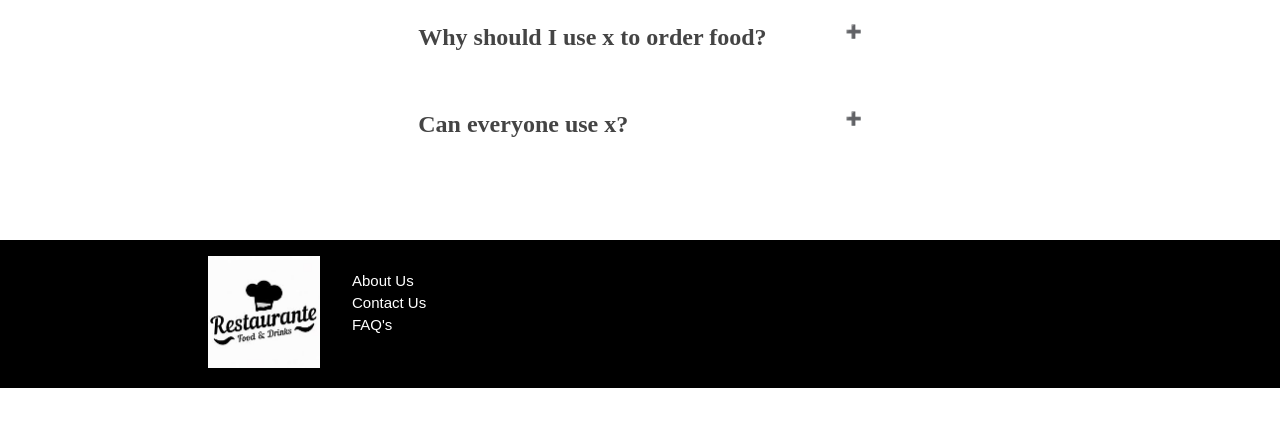
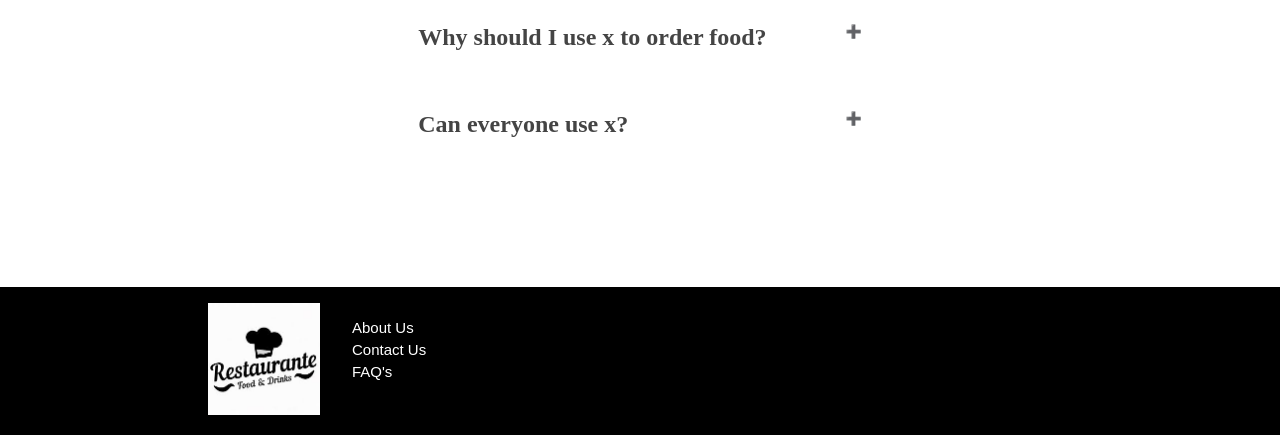
Before and after one commit to FEUP-LTW-2022/ltw-restaurant, a PHP site: page /faq.php in a window 1280 px wide. Shown: the part 365-800 px from the top of the page. Run offline with PHP 8.4, Linux system fonts and the light colour scheme.

Commit message:
footer almost working

```diff
--- a/css/style.css
+++ b/css/style.css
@@ -58,7 +58,7 @@ body>header>a:first-child>img{
 }
 
 /*sticky header */
-main, footer {
+main, footer{
   padding: 16px;
 }
 
@@ -68,7 +68,7 @@ main, footer {
   width: 100%;
 }
 
-.sticky + main ,footer{
+.sticky + main, footer{
   padding-top: 50px;
 }
 
@@ -393,19 +393,17 @@ display: flex;
 
 
   /*footer*/
-  footer {
-
-      background-color: black;
-      color: white;
-      padding: 1rem 11rem 1rem 11rem;
-      margin-top: 1rem;
-  }
-
-  #footer-main{
+.footer{
+    position: fixed;
+    left: 0;
+    bottom: 0;
+    width: 100%;
+    background-color: black;
+    color: white;
+    padding: 1rem 11rem 1rem 11rem;
     display: flex;
-    flex-wrap: wrap;
-  }
-
+    flex-direction: row;
+}
   #footer-logo{
     display: block;
     padding: 0 2rem;
--- a/templates/elements.tpl.php
+++ b/templates/elements.tpl.php
@@ -55,7 +55,7 @@ function drawFooter(){ ?>
 
 </main>
     <footer>
-        <div id="footer-main">
+        <div class="footer">
             <div id="footer-logo">
             <img src="/logo.jpeg" alt="logo">
             </div>
@@ -69,7 +69,6 @@ function drawFooter(){ ?>
                 <li>
                     <a href="/faq.php">FAQ's</a>
                 </li>
-
             </ul>
             </div>
     </footer>
```
Also changed, not shown: manage-restaurant-list.php (+7 -0 lines). Lines whose indentation alone changed are shown as unchanged.
